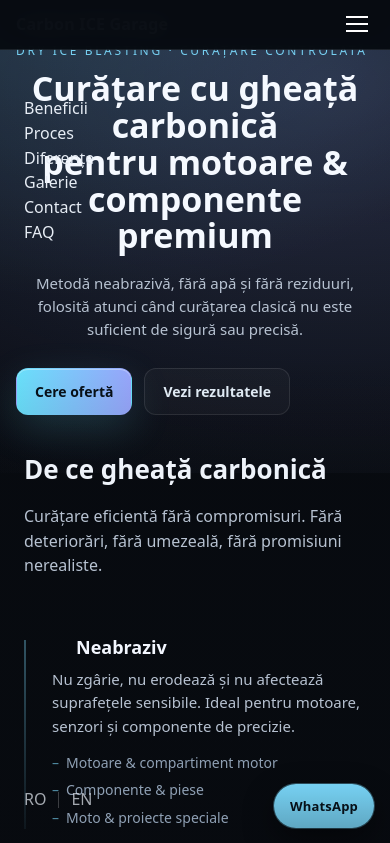
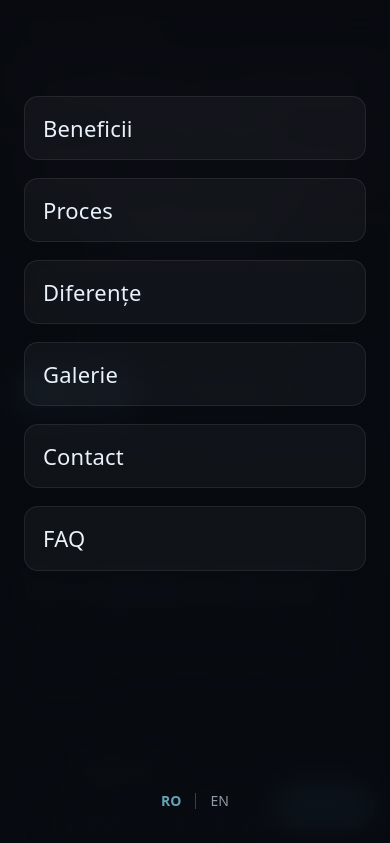
Before and after one commit to phra-re/dry-ice, a plain HTML site: page index.html in a window 390 px wide. Both pictures are taken after a click on the button "Open menu". Shown: the top 843 px of the page. Drawn offline with Linux system fonts and the light colour scheme.

Commit message:
Fix mobile navigation: hamburger menu, overlay and CTA click issues

```diff
--- a/assets/css/main.css
+++ b/assets/css/main.css
@@ -83,7 +83,7 @@ header{
 header nav{
   width: 100%;
   max-width: none;
-
+  pointer-events: auto;
   display: grid;
   grid-template-columns: auto 1fr;
   align-items: center;
@@ -143,6 +143,12 @@ header nav ul li:last-child{
   border-left: 1px solid rgba(255,255,255,.18);
 }
 
+@media (max-width: 768px) {
+  header nav ul {
+    display: none;
+  }
+}
+
 
 /* =========================================================
    HERO
@@ -162,9 +168,19 @@ header nav ul li:last-child{
   padding-right: var(--pad);
 
   position: relative;
+  z-index: 10;
   overflow: hidden;
 
-  /* LUMINĂ CONTINUĂ, FĂRĂ AXE VIZIBILE */
+  background: none; /* IMPORTANT */
+}
+
+#hero::before {
+  content: "";
+  position: absolute;
+  inset: 0;
+  z-index: 0;
+  pointer-events: none;
+
   background:
     radial-gradient(1200px 700px at 85% 20%, rgba(154,168,255,.22), transparent 65%),
     radial-gradient(900px 600px at 15% -10%, rgba(107,228,255,.18), transparent 60%);
@@ -174,6 +190,8 @@ header nav ul li:last-child{
   max-width: var(--max);
   margin-left: auto;
   margin-right: auto;
+  position: relative;
+  z-index: 2;
 }
 
 
@@ -317,7 +335,7 @@ header nav ul li:last-child{
 
 #beneficii{
   position: relative;
-  margin-top: -120px;     /* CHEIA tranziției */
+  margin-top: 0;          /* NU mai suprapunem */
   padding-top: 96px;
   padding-bottom: 48px;
 
@@ -330,6 +348,24 @@ header nav ul li:last-child{
     );
 }
 
+#beneficii::before{
+  content:"";
+  position:absolute;
+  top:-120px;             /* AICI mutăm „tranziția” */
+  left:0;
+  right:0;
+  height:120px;
+
+  background:
+    linear-gradient(
+      180deg,
+      rgba(7,10,15,0) 0%,
+      rgba(7,10,15,.55) 45%,
+      rgba(7,10,15,.85) 100%
+    );
+
+  pointer-events: none;   /* CRITIC */
+}
 
 #beneficii h2{
   max-width: var(--max);
@@ -427,8 +463,19 @@ header nav ul li:last-child{
   color: rgba(125,220,255,.6);
 }
 
+@media (max-width: 768px) {
+  #beneficii {
+    position: relative;
+    z-index: 1;
+    margin-top: 0;
+    transform: none;
+  }
+}
+
+
 #proces{
   position: relative;
+  z-index: 10;
 
   padding-top: 48px;
   padding-bottom: 48px;
@@ -1004,53 +1051,78 @@ footer a:hover{
 }
 
 
-/* MOBILE NAV — hidden by default (desktop) */
+/* =========================
+   MOBILE NAV — PREMIUM, STABIL
+   ========================= */
+
+/* hidden by default (desktop) */
 .mobile-nav {
-  display: none;
+  position: fixed;
+  inset: 0;
+  z-index: 9999;
+
+  background: linear-gradient(
+    180deg,
+    rgba(7,10,15,0.98),
+    rgba(7,10,15,0.94)
+  );
+
+  backdrop-filter: blur(16px);
+
+  opacity: 0;
+  pointer-events: none;
+  transform: translateY(-6px);
+
+  transition:
+    opacity .22s ease,
+    transform .22s ease;
 }
 
+/* hamburger hidden on desktop */
 .nav-toggle {
   display: none;
 }
 
+/* =========================
+   MOBILE ONLY
+   ========================= */
 @media (max-width: 768px) {
 
   /* ascundem meniul desktop */
-  header nav ul { display: none; }
+  header nav ul {
+    display: none;
+  }
 
-  /* arătăm hamburger */
-  .nav-toggle{
+  /* hamburger */
+  .nav-toggle {
     display: flex;
     flex-direction: column;
     gap: 5px;
+
     background: none;
     border: none;
     cursor: pointer;
+
     margin-left: auto;
+    position: relative;
     z-index: 10001;
-    position: relative;
   }
 
-  .nav-toggle span{
+  .nav-toggle span {
     width: 22px;
     height: 2px;
-    background: #fff;
+    background: #ffffff;
     display: block;
   }
 
-  /* IMPORTANT: mobile nav este complet oprit când e închis */
-  .mobile-nav{
-    display: none;
+  /* menu OPEN */
+  body[data-menu-open="true"] .mobile-nav {
+    opacity: 1;
+    pointer-events: auto;
+    transform: translateY(0);
   }
 
-  body[data-menu-open="true"] .mobile-nav{
-    display: block;
-    position: fixed;
-    inset: 0;
-    z-index: 9999;
-    background: rgba(8, 12, 18, 0.97);
-    backdrop-filter: blur(12px);
-
+  /* layout interior */
   .mobile-nav-inner {
     min-height: 100vh;
     padding: 96px 24px 32px;
@@ -1060,25 +1132,53 @@ footer a:hover{
     gap: 32px;
   }
 
-  .mobile-nav a {
-    font-size: 20px;
-    color: #e6eef5;
-    text-decoration: none;
-  }
-
-}
-
+  /* links */
   .mobile-nav ul {
     list-style: none;
     padding: 0;
     margin: 0;
+
+    display: grid;
+    gap: 18px;
   }
 
+  .mobile-nav ul li a {
+    display: block;
+
+    font-size: 22px;
+    font-weight: 500;
+    letter-spacing: .2px;
+
+    color: #e9f2fa;
+    text-decoration: none;
+
+    padding: 14px 18px;
+    border-radius: 14px;
+
+    background: rgba(255,255,255,.04);
+    border: 1px solid rgba(255,255,255,.08);
+
+    transition:
+      background .18s ease,
+      border-color .18s ease,
+      transform .18s ease;
+  }
+
+  .mobile-nav ul li a:hover {
+    background: rgba(125,220,255,.10);
+    border-color: rgba(125,220,255,.35);
+    transform: translateY(-1px);
+  }
+
+  /* language switch */
   .lang-toggle {
+    margin-top: auto;
+
     display: flex;
+    justify-content: center;
     align-items: center;
-  gap: 12px;
-  margin-top: auto;
+    gap: 14px;
+
     opacity: 0.7;
   }
 
@@ -1087,3 +1187,15 @@ footer a:hover{
     height: 16px;
     background: rgba(255,255,255,0.3);
   }
+
+  .lang-toggle a {
+    font-size: 14px;
+    color: #cdd9e6;
+    text-decoration: none;
+  }
+
+  .lang-toggle a.active {
+    color: #8fe3ff;
+    font-weight: 600;
+  }
+}
--- a/assets/js/ui.js
+++ b/assets/js/ui.js
@@ -5,6 +5,7 @@
 
 (function () {
   "use strict";
+  console.log("STEP2: ui.js initialized ✅");
 
   /* -------------------------------------------------------
      Helpers
--- a/index.html
+++ b/index.html
@@ -30,7 +30,9 @@
       <li><a href="en/index.html">EN</a></li>
     </ul>
   </nav>
-  <div class="mobile-nav" data-menu aria-hidden="true">
+</header>
+
+<div class="mobile-nav" data-menu aria-hidden="true">
     <div class="mobile-nav-inner">
       <ul>
         <li><a href="#beneficii">Beneficii</a></li>
@@ -48,8 +50,6 @@
       </div>
     </div>
   </div>
-
-</header>
 
 <main>
 
```
Lines whose indentation alone changed are shown as unchanged.
